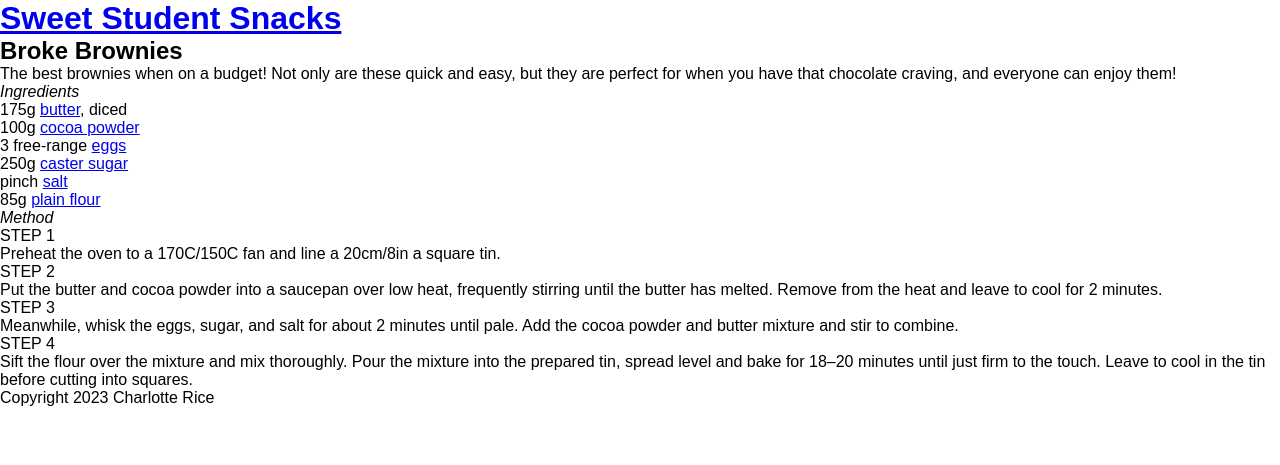
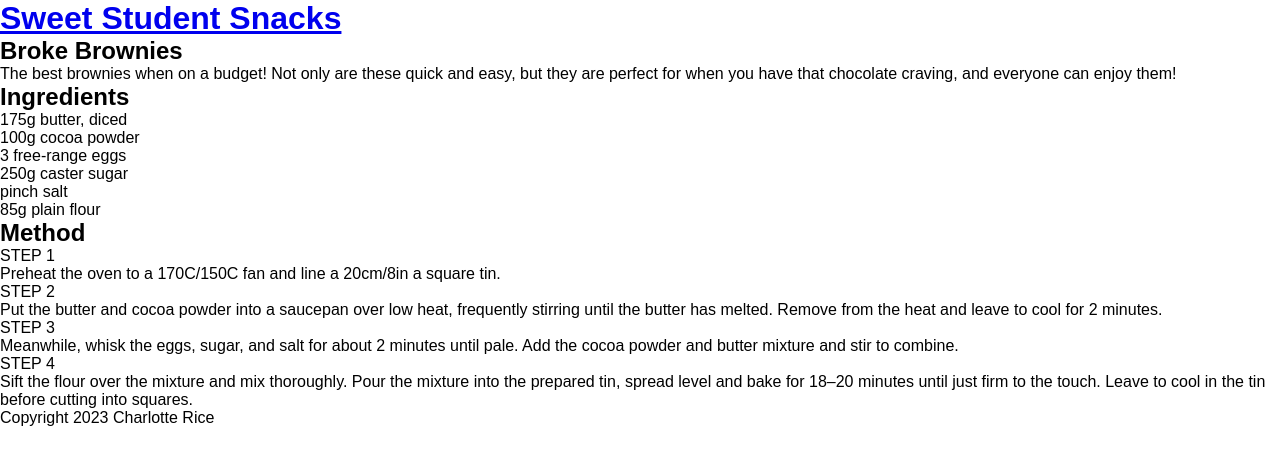
Before and after one commit to charlottericex/SweetStudentSnacks, a Jekyll site: the page built from _recipes/recipe2.md, in a window 1280 px wide. Shown: the top 465 px of the page. Built offline with Jekyll 4.4.1, drawn with Linux system fonts in a browser that asks for light colours; part of the change alters nothing that is shown.

```diff
--- a/_recipes/recipe2.md
+++ b/_recipes/recipe2.md
@@ -7,16 +7,16 @@ published: true
 ---
 The best brownies when on a budget! Not only are these quick and easy, but they are perfect for when you have that chocolate craving, and everyone can enjoy them!
 
-*Ingredients*
+## Ingredients
 
-* 175g [butter](https://www.bbc.co.uk/food/butter), diced
-* 100g [cocoa powder](https://www.bbc.co.uk/food/cocoa)
-* 3 free-range [eggs](https://www.bbc.co.uk/food/egg)
-* 250g [caster sugar](https://www.bbc.co.uk/food/caster_sugar)
-* pinch [salt](https://www.bbc.co.uk/food/salt)
-* 85g [plain flour](https://www.bbc.co.uk/food/plain_flour)
+* 175g butter, diced
+* 100g cocoa powder
+* 3 free-range eggs
+* 250g caster sugar
+* pinch salt
+* 85g plain flour
 
-*Method*
+## Method
 
 STEP 1
 
```
